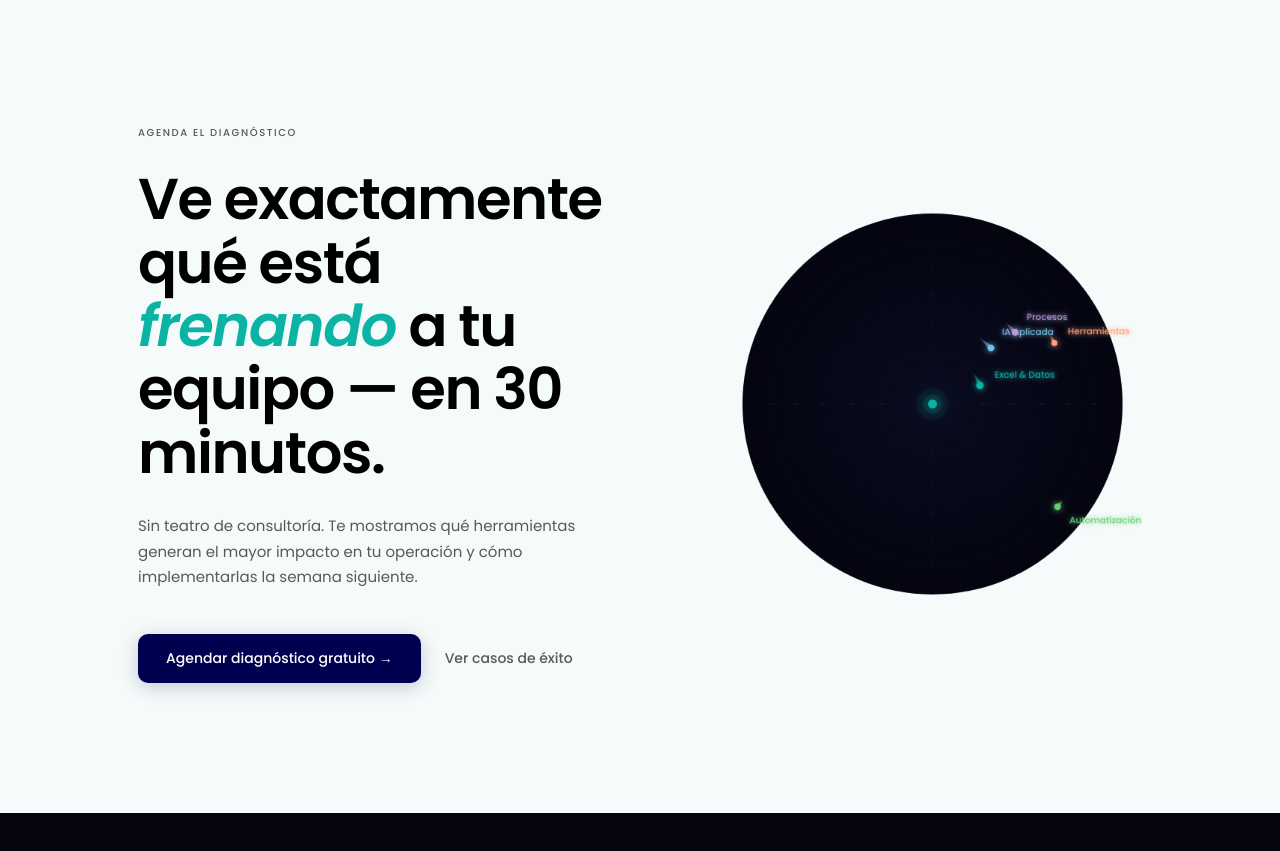
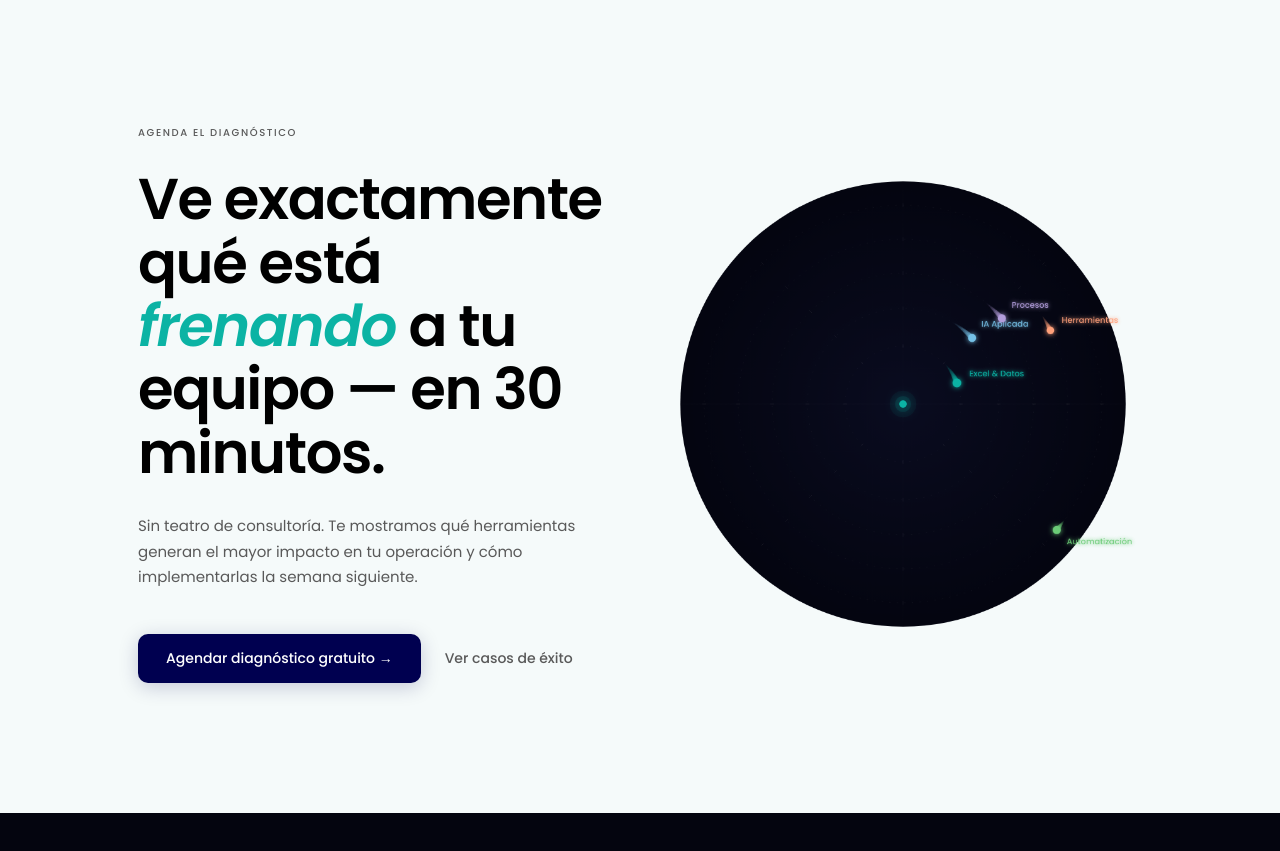
Before and after one commit to FabioClawi/proto_landing_def, a React (Vite) app: page / in a window 1280 px wide. Shown: the part 2380-3231 px from the top of the page. Built offline with nearby package versions, Linux system fonts and the light colour scheme.

Commit message:
fix: CTA solar system — much larger radii + 760px canvas + 50/50 grid

```diff
--- a/src/sections/CTA.tsx
+++ b/src/sections/CTA.tsx
@@ -6,13 +6,13 @@ gsap.registerPlugin(ScrollTrigger)
 
 /* ─── Planets ─── */
 const PLANETS = [
-  { label: 'Excel & Datos',   color: '#0BB3A4', r: 68,  angSpeed: 68,  startAngle: 0,   size: 5 },
-  { label: 'IA Aplicada',     color: '#75C1E7', r: 108, angSpeed: 47,  startAngle: 110, size: 4.5 },
-  { label: 'Procesos',        color: '#B39DDB', r: 146, angSpeed: 30,  startAngle: 220, size: 4.5 },
-  { label: 'Herramientas',    color: '#FFA07A', r: 182, angSpeed: 18,  startAngle: 310, size: 4 },
-  { label: 'Automatización',  color: '#6BCB77', r: 216, angSpeed: 11,  startAngle: 60,  size: 4.5 },
+  { label: 'Excel & Datos',   color: '#0BB3A4', r: 92,  angSpeed: 68,  startAngle: 0,   size: 7   },
+  { label: 'IA Aplicada',     color: '#75C1E7', r: 152, angSpeed: 47,  startAngle: 110, size: 6.5 },
+  { label: 'Procesos',        color: '#B39DDB', r: 208, angSpeed: 30,  startAngle: 220, size: 6.5 },
+  { label: 'Herramientas',    color: '#FFA07A', r: 262, angSpeed: 18,  startAngle: 310, size: 6   },
+  { label: 'Automatización',  color: '#6BCB77', r: 316, angSpeed: 11,  startAngle: 60,  size: 6.5 },
 ]
-const TRAIL_LEN = 18
+const TRAIL_LEN = 22
 
 /* ─── Solar system canvas ─── */
 function SolarSystemCanvas() {
@@ -128,10 +128,10 @@ function SolarSystemCanvas() {
         const dx = px - CX, dy = py - CY
         const len = Math.sqrt(dx*dx + dy*dy) || 1
         const nx = dx/len, ny = dy/len
-        const lx = px + nx * (p.size + 16)
-        const ly = py + ny * (p.size + 16)
+        const lx = px + nx * (p.size + 14)
+        const ly = py + ny * (p.size + 14)
 
-        ctx.font = '500 12px Poppins, sans-serif'
+        ctx.font = '500 13px Poppins, sans-serif'
         ctx.fillStyle = p.color
         ctx.globalAlpha = 0.9
         ctx.textAlign    = lx > CX + 8 ? 'left' : lx < CX - 8 ? 'right' : 'center'
@@ -155,8 +155,8 @@ function SolarSystemCanvas() {
   return (
     <canvas
       ref={canvasRef}
-      width={560}
-      height={560}
+      width={760}
+      height={760}
       data-no-transition
       style={{ width: '100%', display: 'block' }}
     />
@@ -196,8 +196,8 @@ export default function CTA() {
     >
       <div style={{
         maxWidth: '1100px', margin: '0 auto', padding: '0 48px',
-        display: 'grid', gridTemplateColumns: '55fr 45fr',
-        gap: '72px', alignItems: 'center',
+        display: 'grid', gridTemplateColumns: '1fr 1fr',
+        gap: '48px', alignItems: 'center',
       }}>
 
         {/* ── Left ── */}
```
